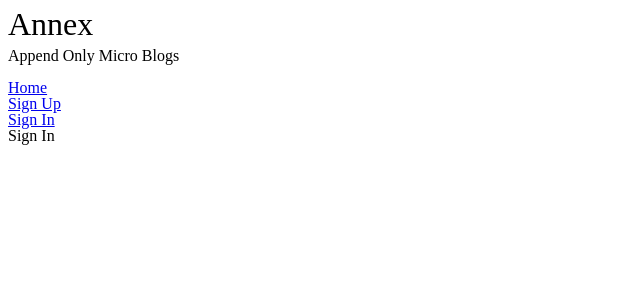
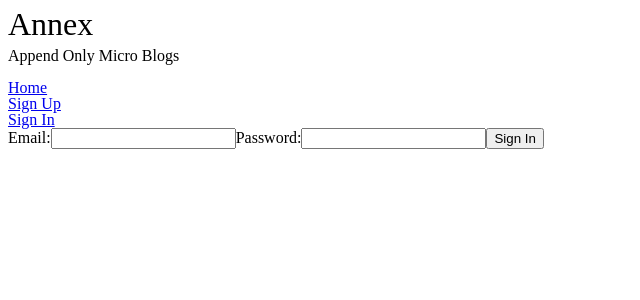
Before and after one commit to bartw/annex, a React (Create React App) app: page /sign-in in a window 1280 px wide. Shown: the top 300 px of the page, without its empty margins (0-640 px from the left). Built offline with nearby package versions, Linux system fonts and the light colour scheme; no server answers.

Commit message:
add sign out and sign in

```diff
--- a/src/components/app/anonymous.tsx
+++ b/src/components/app/anonymous.tsx
@@ -1,6 +1,7 @@
 import React from "react";
 import { Switch, Route, Link } from "react-router-dom";
 import { SignUp } from "../sign-up";
+import { SignIn } from "../sign-in";
 
 export const Anonymous = () => (
   <div>
@@ -22,7 +23,9 @@ export const Anonymous = () => (
       <Route path="/sign-up">
         <SignUp />
       </Route>
-      <Route path="/sign-in">Sign In</Route>
+      <Route path="/sign-in">
+        <SignIn />
+      </Route>
       <Route path="/">Home</Route>
     </Switch>
   </div>
--- a/src/components/app/authenticated.tsx
+++ b/src/components/app/authenticated.tsx
@@ -1,7 +1,7 @@
 import React from "react";
 import { Switch, Route, Link } from "react-router-dom";
 
-export const Authenticated = () => (
+export const Authenticated = ({ onSignOut }: { onSignOut: () => void }) => (
   <div>
     <nav>
       <ul>
@@ -9,13 +9,14 @@ export const Authenticated = () => (
           <Link to="/">Home</Link>
         </li>
         <li>
-          <Link to="/sign-out">Sign Out</Link>
+          <button type="button" onClick={onSignOut}>
+            Sign Out
+          </button>
         </li>
       </ul>
     </nav>
 
     <Switch>
-      <Route path="/sign-out">Sign Out</Route>
       <Route path="/">Welcome!</Route>
     </Switch>
   </div>
--- a/src/components/app/index.tsx
+++ b/src/components/app/index.tsx
@@ -27,11 +27,11 @@ export const App = () => {
         <h2>Append Only Micro Blogs</h2>
       </header>
       <main>
-        {loading && <span>Loading...</span>}
-        {!loading && (
+        {(!auth || loading) && <span>Loading...</span>}
+        {auth && !loading && (
           <>
             {!isAuthenticated && <Anonymous />}
-            {isAuthenticated && <Authenticated />}
+            {isAuthenticated && <Authenticated onSignOut={auth.signOut} />}
           </>
         )}
       </main>
--- /dev/null
+++ b/src/components/sign-in/index.tsx
@@ -0,0 +1,45 @@
+import React, { useState } from "react";
+import { useAuth } from "../auth";
+
+export const SignIn = () => {
+  const auth = useAuth();
+  const [email, setEmail] = useState<string>("");
+  const [password, setPassword] = useState<string>("");
+
+  if (!auth) {
+    return null;
+  }
+
+  const handleSubmit = (event: React.FormEvent<HTMLFormElement>) => {
+    event.preventDefault();
+    auth.signIn({ email, password });
+  };
+
+  return (
+    <form onSubmit={handleSubmit}>
+      <label>
+        Email:
+        <input
+          type="email"
+          required
+          value={email}
+          onChange={(e: React.FormEvent<HTMLInputElement>) =>
+            setEmail(e.currentTarget.value)
+          }
+        />
+      </label>
+      <label>
+        Password:
+        <input
+          type="password"
+          required
+          value={password}
+          onChange={(e: React.FormEvent<HTMLInputElement>) =>
+            setPassword(e.currentTarget.value)
+          }
+        />
+      </label>
+      <button type="submit">Sign In</button>
+    </form>
+  );
+};
```
Also changed, not shown: 2 other files (tests, documents, lock files or other folders).
